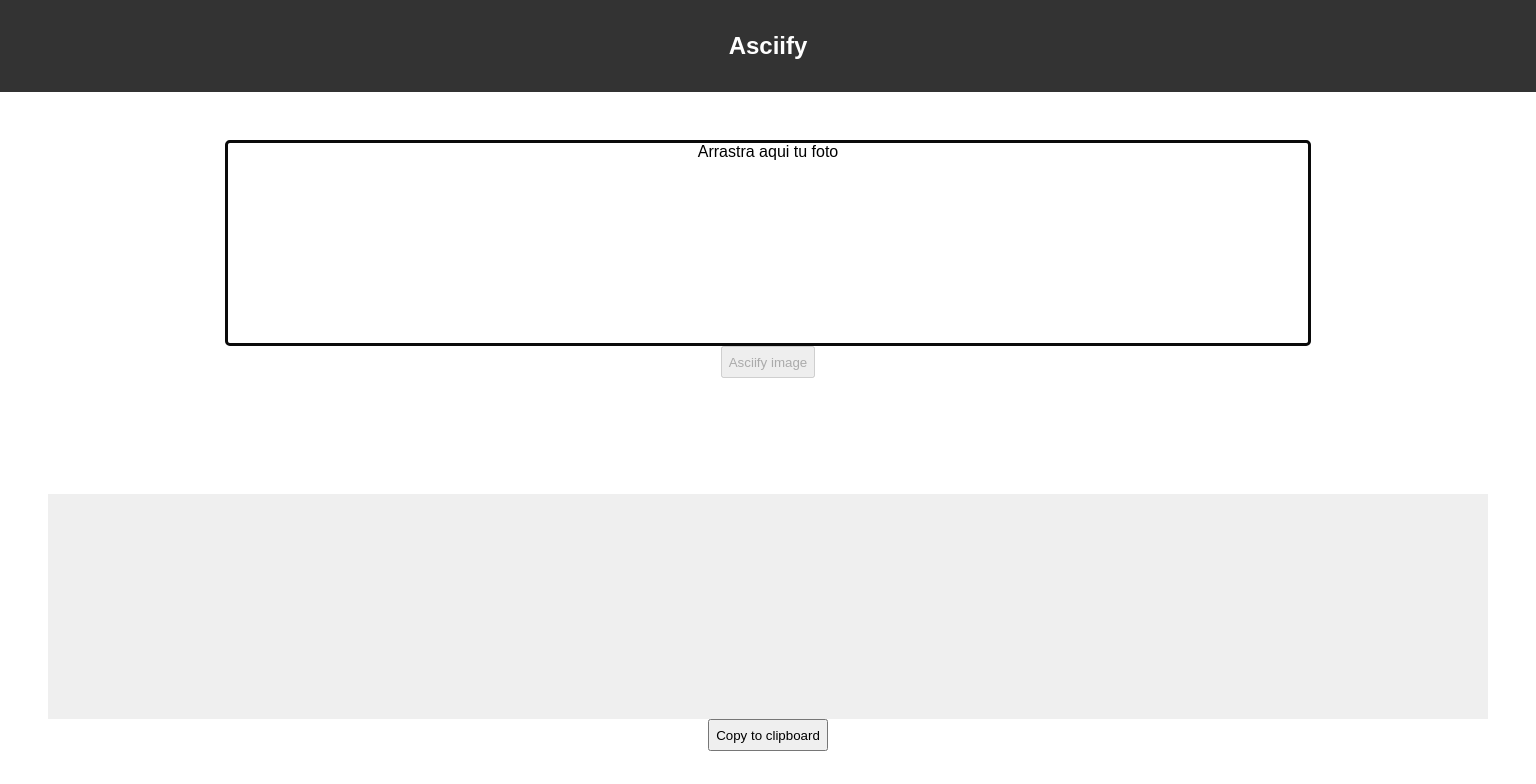
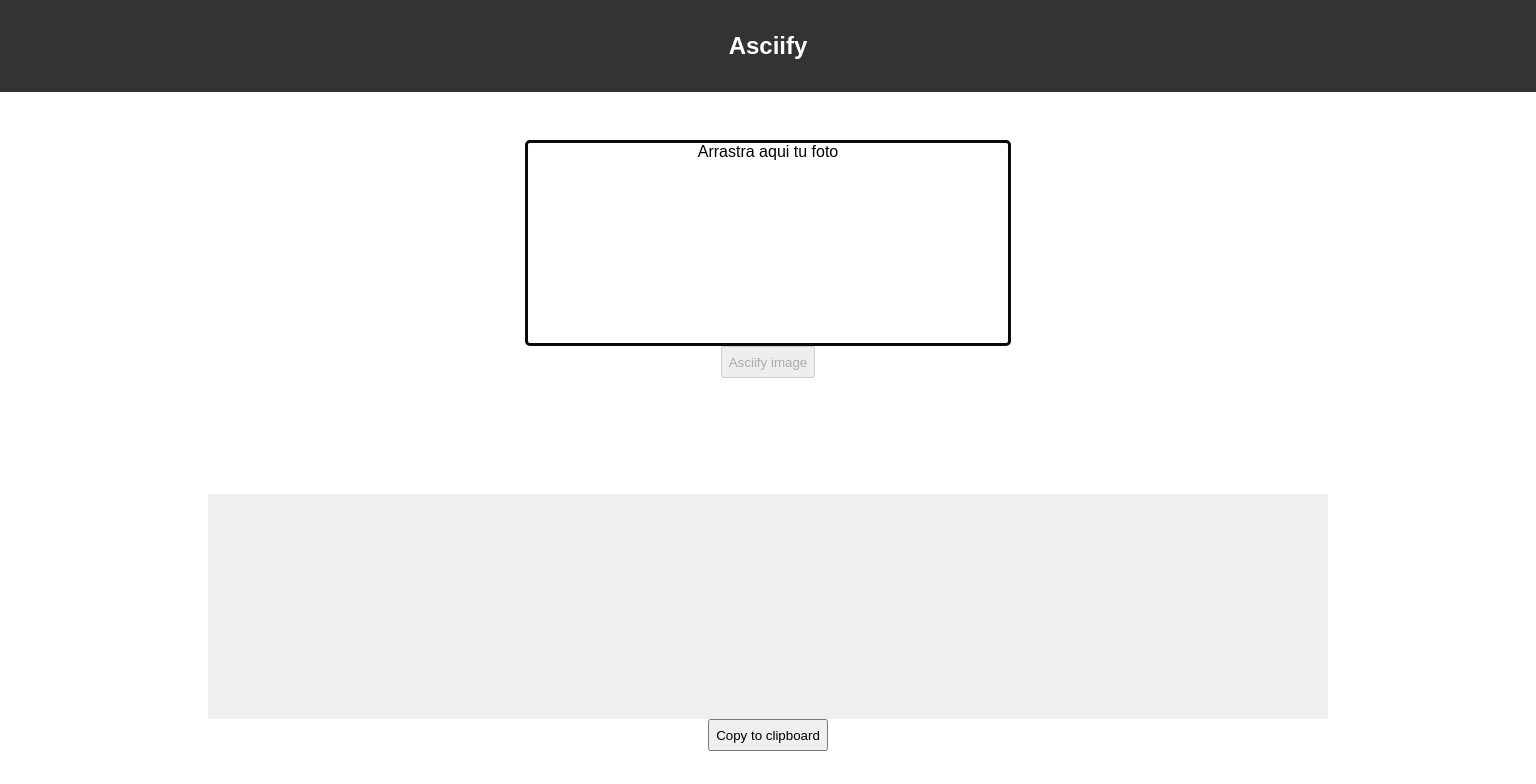
Before and after one commit to Rudycc/asciify-front, a React (Create React App) app: page / in a window 1536 px wide. Shown: the top 784 px of the page. Built offline with nearby package versions, Linux system fonts and the light colour scheme.

Commit message:
Better sizes

```diff
--- a/src/App.css
+++ b/src/App.css
@@ -27,6 +27,15 @@
   padding: 3rem;
   height: 100%;
   align-items: center;
+  max-width: 40rem;
+  max-height: 50rem;
+}
+
+@media (min-width: 90rem) {
+  .console-container {
+    max-width: 70rem;
+    max-height: 70rem;
+  }
 }
 
 .console {
```
